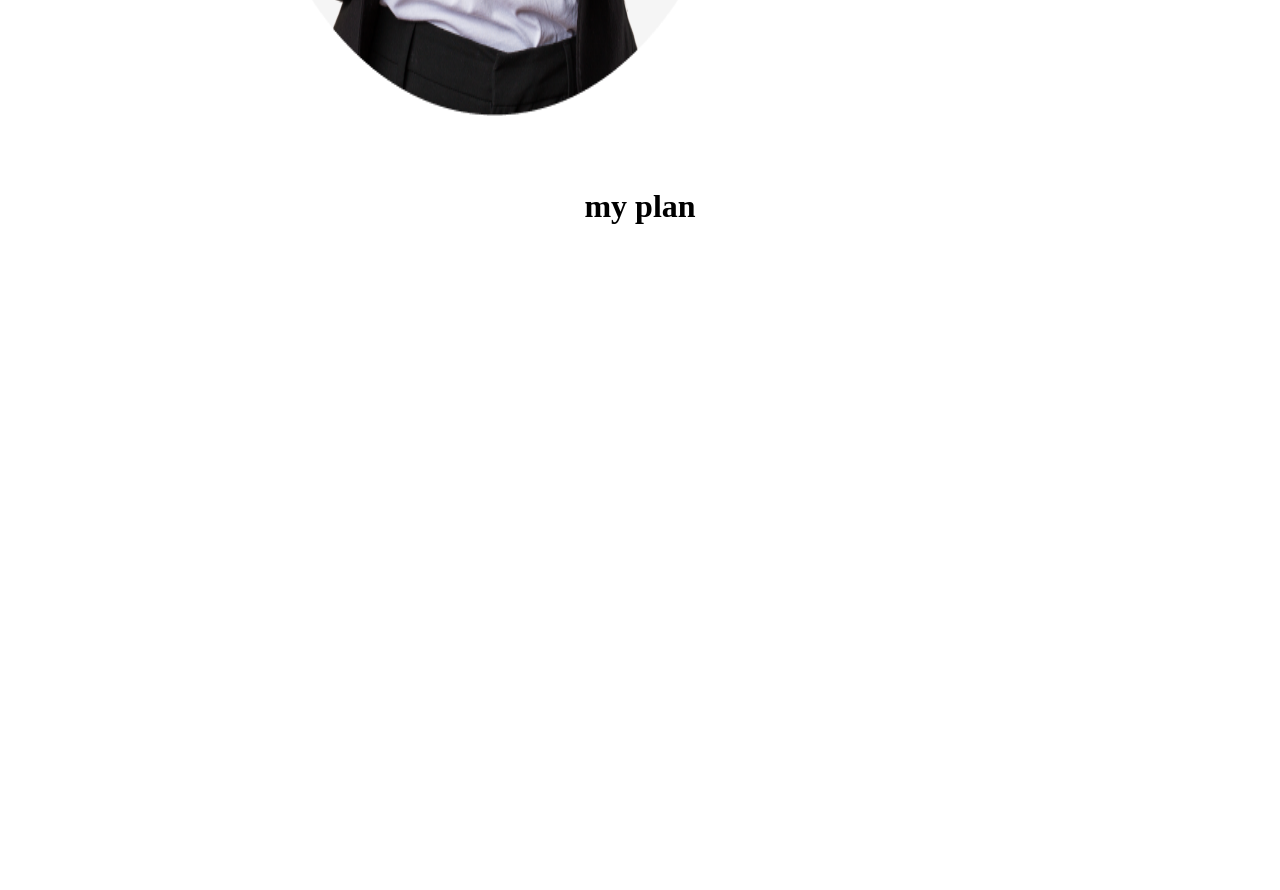
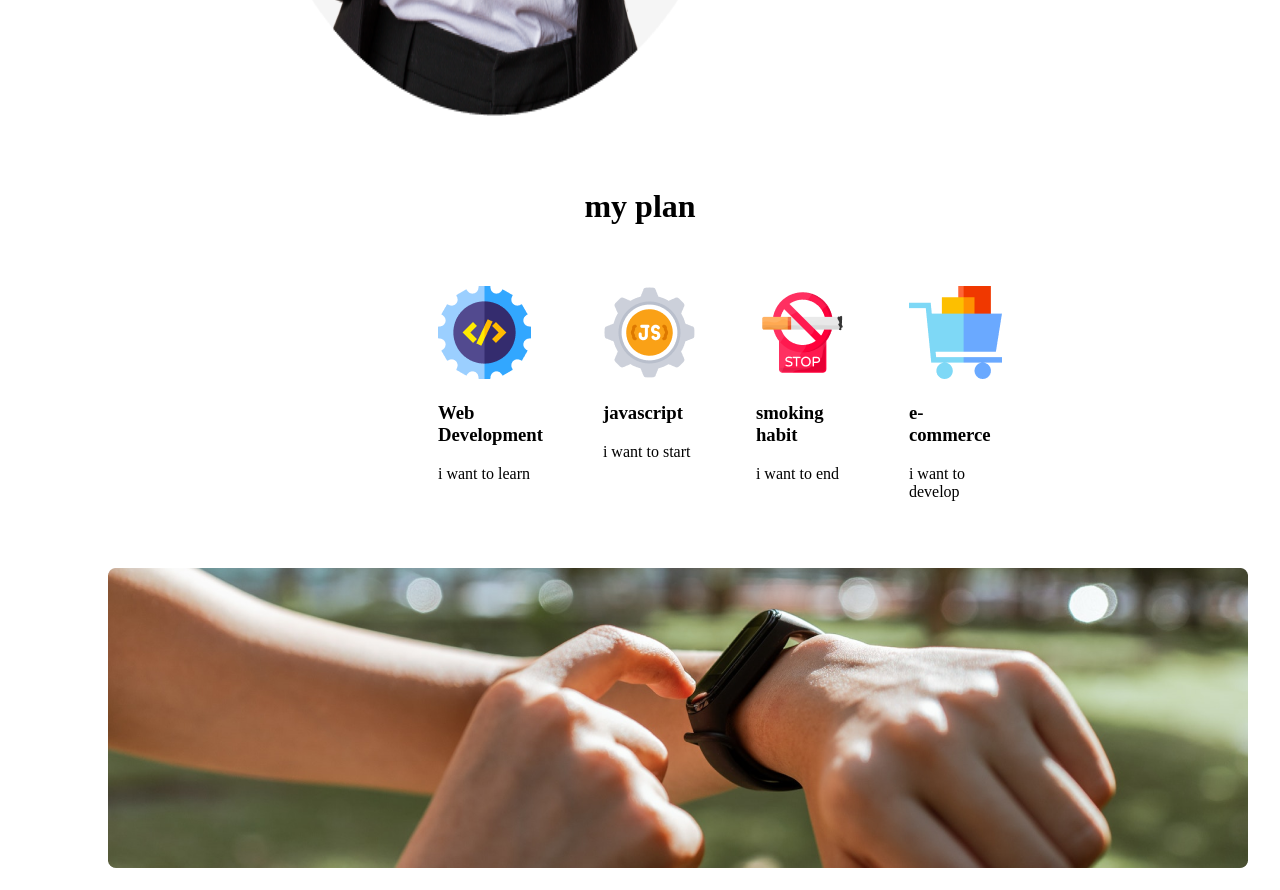
Before and after one commit to Arafath999/developer-portfolio, a plain HTML site: page index.html in a window 1280 px wide. Shown: the part 1571-2461 px from the top of the page. Before the commit the page ends 1817 px from the top, so only its background shows below. Drawn offline with Linux system fonts and the light colour scheme.

Commit message:
added to my design

```diff
--- a/index.html
+++ b/index.html
@@ -20,6 +20,7 @@
 
     </header>
   <main>
+
       <div class="banner"><img src="images/person.png" alt="" width: 527.929px;
         height: 527.929px>
       <div class="banner-des">
@@ -33,7 +34,36 @@
           </ul>
       </div>
     </div>
-    <div> <h1 class="row-second">my plan</h1>
+    <div> <h1 class="row-second">my plan</h1></div>
+    <div class="skill-container">
+    <div class="skill">
+        <img src="images/icons/web.png" alt="">
+        <h3 class="">Web Development</h3>
+        <p class="skill-description">i want to learn</p>
+    </div>
+    <div class="skill">
+        <img src="images/icons/js.png" alt="">
+        <h3 class="skill-title">javascript</h3>
+        <p class="skill-description">i want to start</p>
+    </div>
+    <div class="skill">
+        <img src="images/icons/smoke.png" alt="">
+        <h3 class="skill-title">smoking habit</h3>
+        <p class="skill-description">i want to end</p>
+    </div>
+    <div class="skill">
+        <img src="images/icons/ecom.png" alt="">
+        <h3 class="skill-title">e-commerce</h3>
+        <p class="skill-description">i want to develop</p>
+    </div>
+
+
+    </div>
+
+        <div class="last-section">
+           <img src="images/watch.png">
+
+        </div>
 
 
 
--- a/port folio.css
+++ b/port folio.css
@@ -62,3 +62,15 @@ nav li{
     text-align: center;
 
 }
+.skill-container{
+    display: flex;
+    /* margin: 100px; */
+    padding: 10px 400px;
+}
+.skill{
+    padding: 30px;
+    gap: 24px;
+}
+.last-section{
+    padding: 10px 100px;
+}
```
